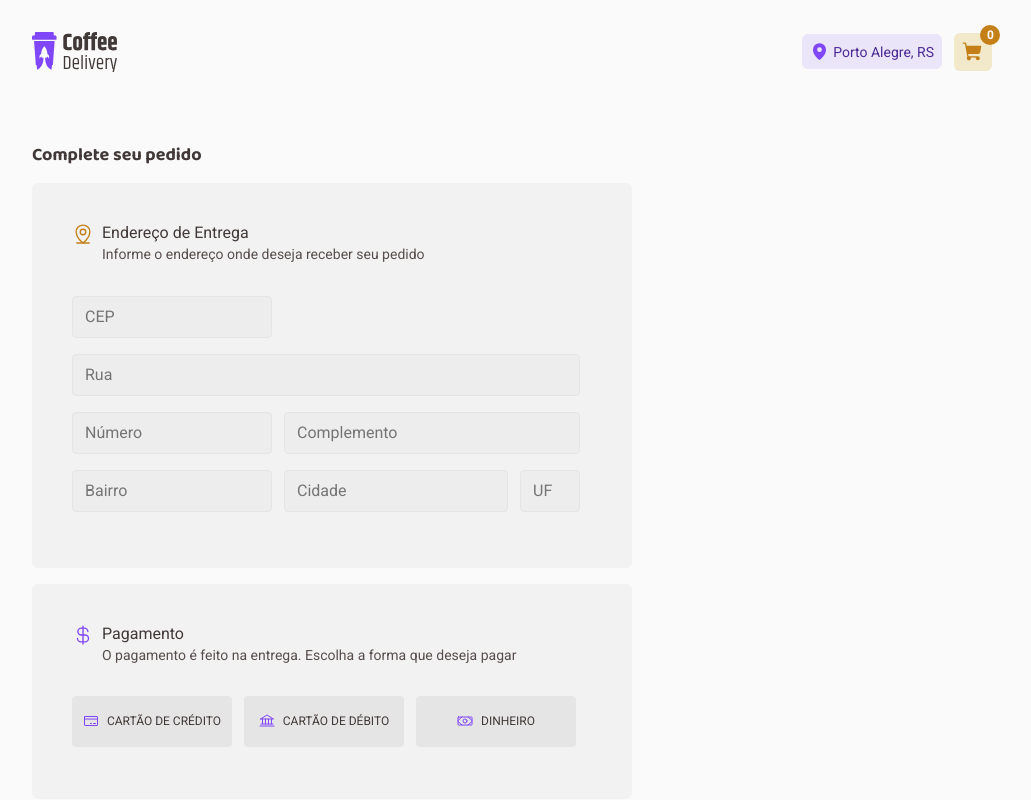
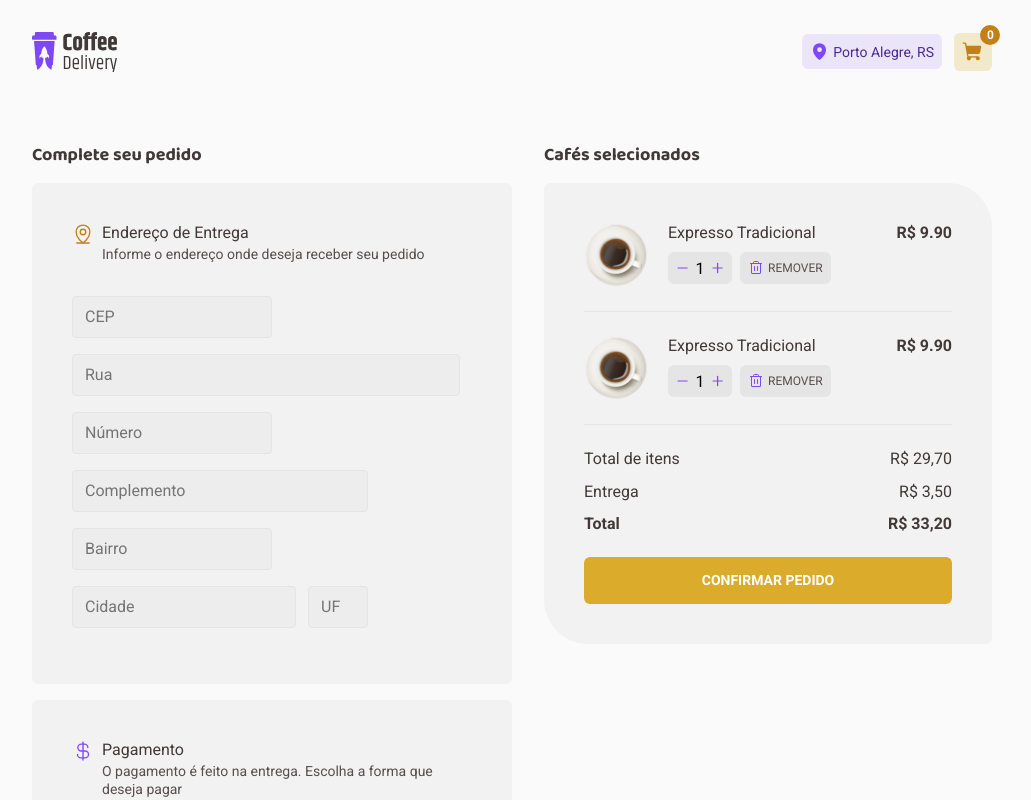
Before and after one commit to PhelipeScript/coffee-delivery, a React (Vite) app: page /checkout in a window 1280 px wide. Shown: the top 800 px of the page, without its empty margins (128-1159 px from the left). Built offline with nearby package versions, Linux system fonts and the light colour scheme.

Commit message:
Checkout Page Done

```diff
--- /dev/null
+++ b/src/pages/Checkout/CartsItem/index.tsx
@@ -0,0 +1,53 @@
+import { Minus, Plus, Trash } from 'phosphor-react'
+import { useState } from 'react'
+
+import arabe from '../../../assets/coffees/arabe.svg'
+import {
+  AmountAndDeleteContainer,
+  AmountContainer,
+  DeleteContainer,
+  ItemContainer,
+} from './styles'
+
+export function CartsItem() {
+  const [amount, setAmount] = useState(1)
+
+  function handleIncreaseAmount() {
+    setAmount((state) => (state < 99 ? state + 1 : state))
+  }
+
+  function handleDecreaseAmount() {
+    setAmount((state) => (state > 1 ? state - 1 : state))
+  }
+
+  return (
+    <ItemContainer>
+      <img src={arabe} alt="imagem do cafe" />
+      <div>
+        <h3>Expresso Tradicional</h3>
+        <AmountAndDeleteContainer>
+          <AmountContainer>
+            <Minus
+              onClick={handleDecreaseAmount}
+              cursor="pointer"
+              size={14}
+              weight="bold"
+            />
+            <input readOnly value={amount} type="number" min={1} max={99} />
+            <Plus
+              onClick={handleIncreaseAmount}
+              cursor="pointer"
+              size={14}
+              weight="bold"
+            />
+          </AmountContainer>
+          <DeleteContainer>
+            <Trash color="#8047F8" size={16} />
+            Remover
+          </DeleteContainer>
+        </AmountAndDeleteContainer>
+      </div>
+      <strong>R$ {(9.9 * amount).toFixed(2)}</strong>
+    </ItemContainer>
+  )
+}
--- /dev/null
+++ b/src/pages/Checkout/CartsItem/styles.ts
@@ -0,0 +1,82 @@
+import styled from 'styled-components'
+
+export const ItemContainer = styled.div`
+  position: relative;
+  display: flex;
+  gap: 1.25rem;
+
+  width: 23rem;
+  padding-bottom: 1.5rem;
+  margin-bottom: 1.5rem;
+
+  border-bottom: 1px solid ${(props) => props.theme['gray-400']};
+
+  img {
+    width: 4rem;
+    height: 4rem;
+  }
+
+  strong {
+    position: absolute;
+    right: 0;
+
+    @media (max-width: 768px) {
+      right: 40px;
+    }
+  }
+`
+
+export const AmountAndDeleteContainer = styled.div`
+  display: flex;
+  align-items: center;
+  gap: 8px;
+
+  margin-top: 8px;
+`
+
+export const AmountContainer = styled.div`
+  display: flex;
+  align-items: center;
+
+  max-width: 4rem;
+  height: 2rem;
+  padding: 8px;
+  border-radius: 6px;
+
+  background-color: ${(props) => props.theme['gray-400']};
+  color: ${(props) => props.theme['purple-500']};
+
+  input {
+    border: 0;
+    background-color: transparent;
+    text-align: center;
+
+    width: 1.35rem;
+  }
+`
+
+export const DeleteContainer = styled.div`
+  display: flex;
+  align-items: center;
+  gap: 4px;
+
+  height: 2rem;
+  padding: 8px;
+  border-radius: 6px;
+  border: 0;
+
+  background-color: ${(props) => props.theme['gray-400']};
+  color: ${(props) => props.theme['gray-700']};
+
+  font-size: 0.75rem;
+  line-height: 160%;
+  text-transform: uppercase;
+
+  cursor: pointer;
+
+  transition: background-color 0.1s ease;
+
+  &:hover {
+    background-color: ${(props) => props.theme['gray-500']};
+  }
+`
--- a/src/pages/Checkout/index.tsx
+++ b/src/pages/Checkout/index.tsx
@@ -5,16 +5,22 @@ import {
   MapPinLine,
   Money,
 } from 'phosphor-react'
+import { CartsItem } from './CartsItem'
 import {
   AddressContainer,
   BuildingNumberInput,
+  ButtonContainer,
   CityInput,
   ComplementInput,
   CompleteOrderContainer,
+  ConfirmOrderContainer,
+  FormContainer,
   InputsContainer,
   NeighborhoodInput,
   PaymentContainer,
   PaymentsLabel,
+  PriceContainer,
+  SelectedCoffeesContainer,
   StateInput,
   StreetInput,
   ZIPCodeInput,
@@ -22,7 +28,7 @@ import {
 
 export function Checkout() {
   return (
-    <form>
+    <FormContainer>
       <CompleteOrderContainer>
         <h2>Complete seu pedido</h2>
         <AddressContainer>
@@ -109,6 +115,30 @@ export function Checkout() {
           </InputsContainer>
         </PaymentContainer>
       </CompleteOrderContainer>
-    </form>
+
+      <SelectedCoffeesContainer>
+        <h2>Cafés selecionados</h2>
+        <ConfirmOrderContainer>
+          <CartsItem />
+          <CartsItem />
+          <PriceContainer>
+            <div>
+              <span>Total de itens</span>
+              <span>R$ 29,70</span>
+            </div>
+            <div>
+              <span>Entrega</span>
+              <span>R$ 3,50</span>
+            </div>
+            <div>
+              <strong>Total</strong>
+              <strong>R$ 33,20</strong>
+            </div>
+          </PriceContainer>
+
+          <ButtonContainer>confirmar pedido</ButtonContainer>
+        </ConfirmOrderContainer>
+      </SelectedCoffeesContainer>
+    </FormContainer>
   )
 }
--- a/src/pages/Checkout/styles.ts
+++ b/src/pages/Checkout/styles.ts
@@ -1,4 +1,14 @@
 import styled from 'styled-components'
+
+export const FormContainer = styled.form`
+  display: flex;
+  gap: 2rem;
+
+  @media (max-width: 768px) {
+    flex-direction: column;
+    gap: 0.5rem;
+  }
+`
 
 export const CompleteOrderContainer = styled.div`
   h2 {
@@ -133,3 +143,61 @@ export const PaymentsLabel = styled.label`
     }
   }
 `
+
+export const SelectedCoffeesContainer = styled.div`
+  h2 {
+    margin-top: 4.5rem;
+
+    font-family: 'Baloo 2', cursive;
+    font-size: 1.125rem;
+    font-weight: 700;
+    line-height: 130%;
+  }
+`
+
+export const ConfirmOrderContainer = styled(ContainerBase)`
+  min-height: 14.125rem;
+  border-radius: 6px 44px;
+`
+
+export const PriceContainer = styled.div`
+  display: flex;
+  flex-direction: column;
+  gap: 0.844rem;
+
+  width: 23rem;
+
+  div {
+    display: flex;
+    justify-content: space-between;
+
+    @media (max-width: 768px) {
+      margin-right: 2.5rem;
+    }
+  }
+`
+
+export const ButtonContainer = styled.button`
+  margin-top: 1.5rem;
+  padding: 12px;
+  width: 100%;
+
+  border: 0;
+  border-radius: 6px;
+
+  background-color: ${(props) => props.theme['yellow-500']};
+  color: ${(props) => props.theme.white};
+
+  font-size: 0.875rem;
+  font-weight: bold;
+  line-height: 160%;
+  text-transform: uppercase;
+
+  cursor: pointer;
+
+  transition: background-color 0.1s ease;
+
+  &:not(:disabled):hover {
+    background-color: ${(props) => props.theme['yellow-900']};
+  }
+`
```
